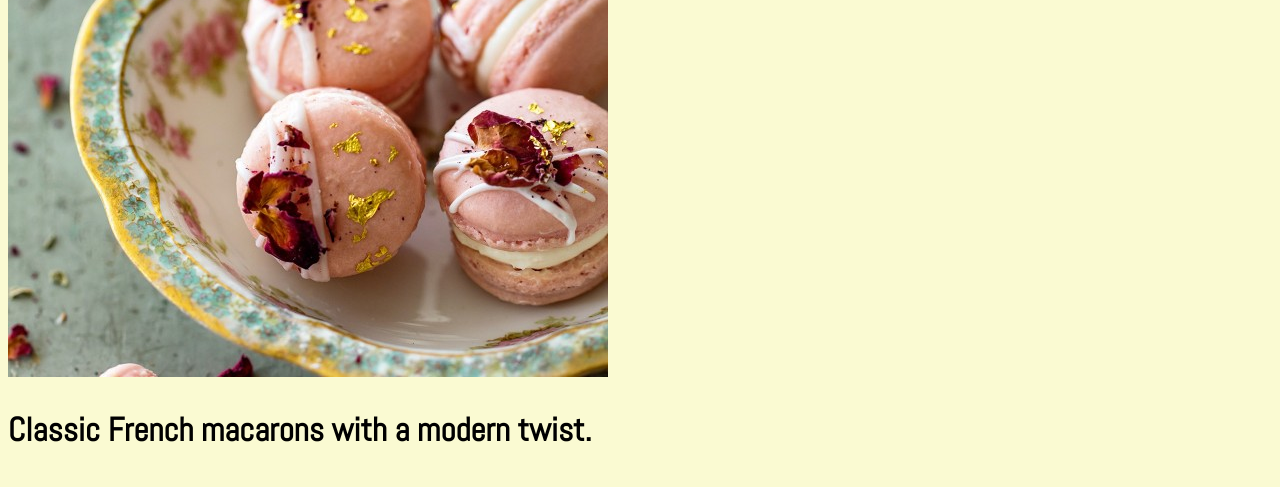
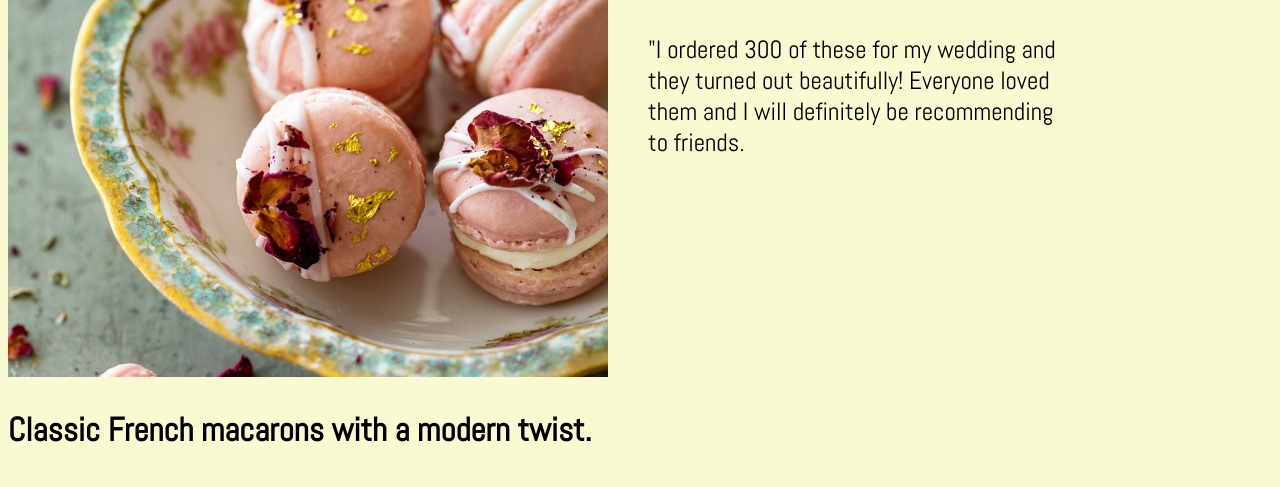
Before and after one commit to ChelsyeHannum/exercise1, a plain HTML site: page index.html in a window 1280 px wide. Shown: the part 419-906 px from the top of the page. Drawn offline with Linux system fonts and the light colour scheme; a script that the page names is missing.

Commit message:
additional adjustments

```diff
--- a/css/style.css
+++ b/css/style.css
@@ -47,9 +47,14 @@ p {
     margin-left: auto;
     margin-right: auto;
     text-align: left;
+    font-size: 25px;
+    padding: 40px;
+    justify-content: space-evenly
 }
 
 .extra {
-    display: inline-block;
-    justify-content: space-around;
+    display: block;
+    justify-content: space-between;
+    font-size: 38px;
+    padding: 15px;
 }
```
